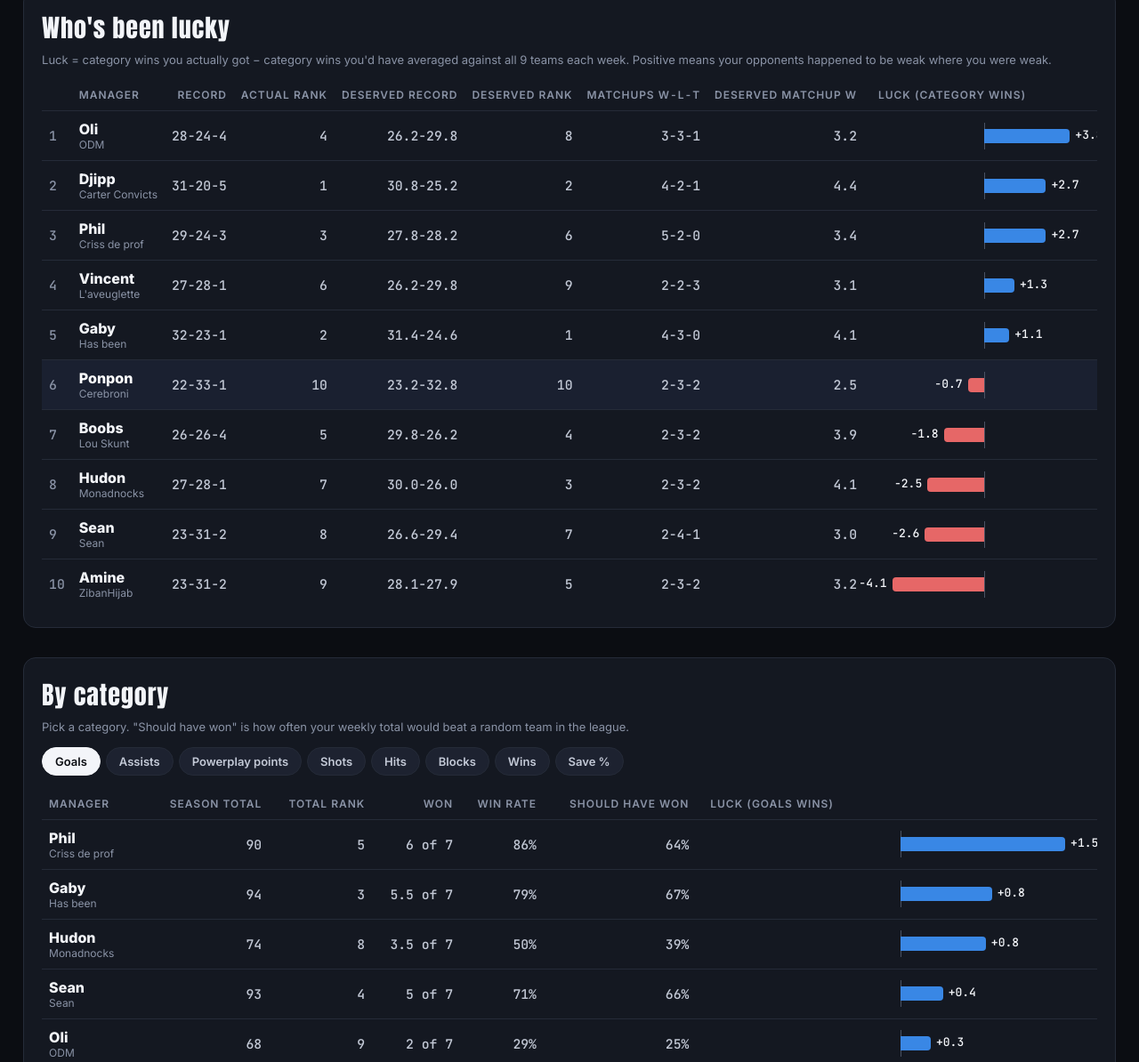
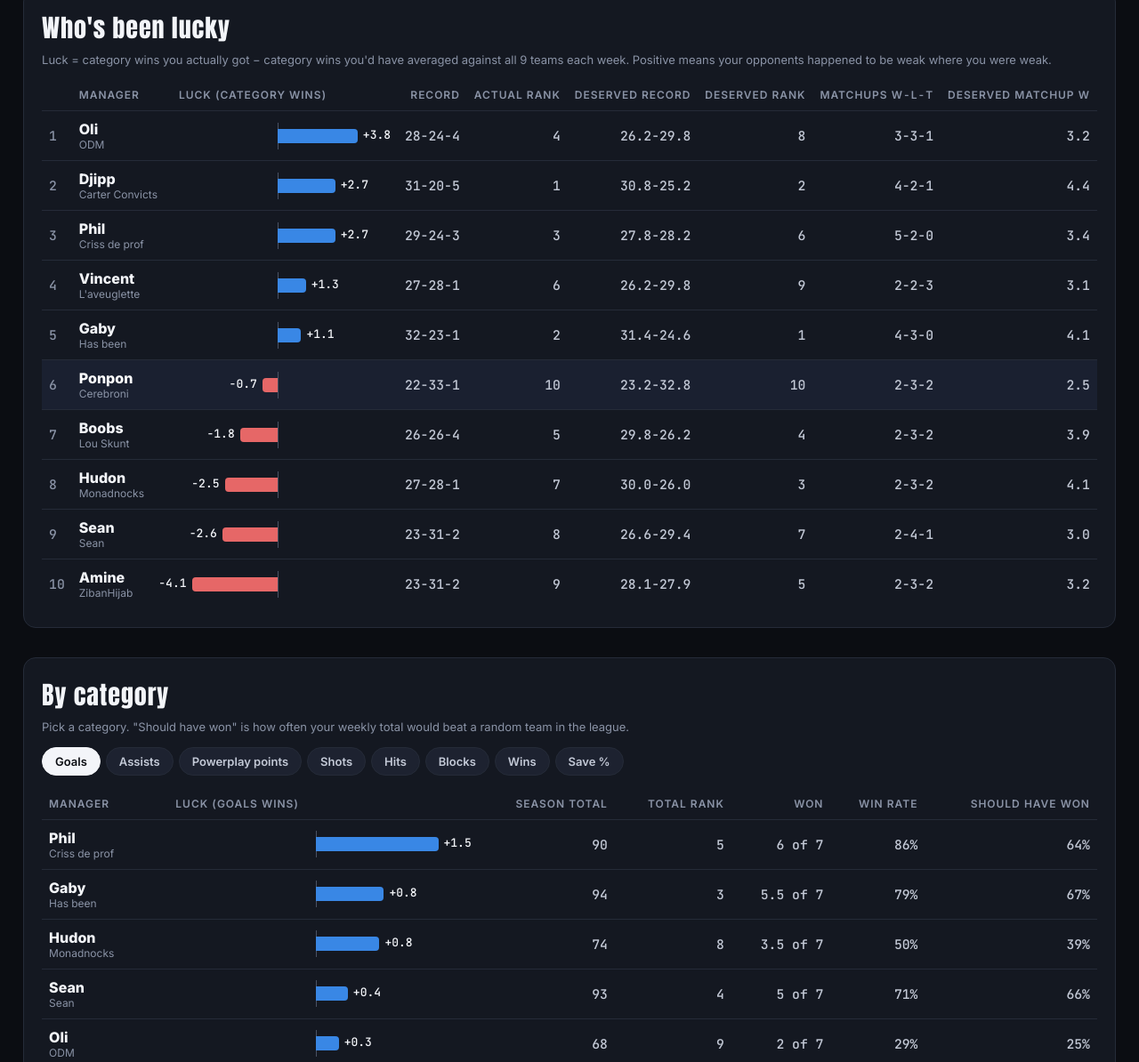
Before and after one commit to vincentlesperance-stack/scoreboard, a plain HTML site: page luck.html in a window 1280 px wide. Shown: the part 374-1568 px from the top of the page at 89% size. Drawn offline with Linux system fonts and the light colour scheme.

Commit message:
Luck page: put luck bars next to names
Co-Authored-By: Claude Opus 5.5 <noreply@anthropic.com>
Claude-Session: https://claude.ai/code/session_01MJLzL6Ukf2tZ3zki2L43Tw

```diff
--- a/luck.html
+++ b/luck.html
@@ -45,7 +45,7 @@
   .scroll{overflow-x:auto}
 
   /* diverging bar */
-  td.barcell{width:38%;min-width:220px;padding-left:16px}
+  td.barcell{width:30%;min-width:200px;padding-left:16px;padding-right:24px}
   .dbar{position:relative;height:22px}
   .dbar .axis{position:absolute;left:50%;top:-4px;bottom:-4px;width:1px;background:#4a5263}
   .dbar .b{position:absolute;top:3px;height:16px;border-radius:0 4px 4px 0}
@@ -170,14 +170,13 @@ fetch("luck.json?ts="+Date.now(),{cache:"no-store"}).then(r=>r.json()).then(D=>{
   const byActual=[...T].sort((a,b)=>b.actual-a.actual).map(t=>t.team);
   const byExp=[...T].sort((a,b)=>b.expected-a.expected).map(t=>t.team);
   const tot=N*8;
-  document.getElementById("board").innerHTML=`<thead><tr><th class="l"></th><th class="l">Manager</th><th>Record</th><th>Actual rank</th><th>Deserved record</th><th>Deserved rank</th><th>Matchups W-L-T</th><th>Deserved matchup W</th><th class="l" style="padding-left:16px">Luck (category wins)</th></tr></thead><tbody>`+
+  document.getElementById("board").innerHTML=`<thead><tr><th class="l"></th><th class="l">Manager</th><th class="l" style="padding-left:16px">Luck (category wins)</th><th>Record</th><th>Actual rank</th><th>Deserved record</th><th>Deserved rank</th><th>Matchups W-L-T</th><th>Deserved matchup W</th></tr></thead><tbody>`+
    sorted.map((t,i)=>{
      const ew=t.expected, el=tot-ew;
-     return `<tr class="${t.team===ME?"me":""}"><td class="rank l">${i+1}</td><td class="who l">${t.manager}<span>${t.team}</span></td>
+     return `<tr class="${t.team===ME?"me":""}"><td class="rank l">${i+1}</td><td class="who l">${t.manager}<span>${t.team}</span></td><td class="barcell">${dbar(t.luck,max)}</td>
       <td>${t.record}</td><td>${byActual.indexOf(t.team)+1}</td>
       <td>${ew.toFixed(1)}-${el.toFixed(1)}</td><td>${byExp.indexOf(t.team)+1}</td>
-      <td>${t.matchRecord}</td><td>${t.expMatch.toFixed(1)}</td>
-      <td class="barcell">${dbar(t.luck,max)}</td></tr>`;}).join("")+"</tbody>";
+      <td>${t.matchRecord}</td><td>${t.expMatch.toFixed(1)}</td></tr>`;}).join("")+"</tbody>";
 
   // category explorer
   const tabs=document.getElementById("tabs");
@@ -187,9 +186,9 @@ fetch("luck.json?ts="+Date.now(),{cache:"no-store"}).then(r=>r.json()).then(D=>{
     const rows=T.map(t=>({t,tot:t.totals[c],act:t.catActual[c]/N,exp:t.catExpected[c]/N,luck:t.catLuck[c]})).sort((a,b)=>b.luck-a.luck);
     const m=Math.max(...rows.map(r=>Math.abs(r.luck)),1)*1.15;
     const totRank=[...rows].sort((a,b)=>b.tot-a.tot).map(r=>r.t.team);
-    document.getElementById("cat").innerHTML=`<thead><tr><th class="l">Manager</th><th>${c==="SV%"?"Season SV%":"Season total"}</th><th>Total rank</th><th>Won</th><th>Win rate</th><th>Should have won</th><th class="l" style="padding-left:16px">Luck (${CATNAME[c].toLowerCase()} wins)</th></tr></thead><tbody>`+
-      rows.map(r=>`<tr class="${r.t.team===ME?"me":""}"><td class="who l">${r.t.manager}<span>${r.t.team}</span></td><td>${fmtTot(c,r.tot)}</td><td>${totRank.indexOf(r.t.team)+1}</td>
-        <td>${(r.act*N).toFixed(r.act*N%1?1:0)} of ${N}</td><td>${pct(r.act)}</td><td>${pct(r.exp)}</td><td class="barcell">${dbar(r.luck,m)}</td></tr>`).join("")+"</tbody>";
+    document.getElementById("cat").innerHTML=`<thead><tr><th class="l">Manager</th><th class="l" style="padding-left:16px">Luck (${CATNAME[c].toLowerCase()} wins)</th><th>${c==="SV%"?"Season SV%":"Season total"}</th><th>Total rank</th><th>Won</th><th>Win rate</th><th>Should have won</th></tr></thead><tbody>`+
+      rows.map(r=>`<tr class="${r.t.team===ME?"me":""}"><td class="who l">${r.t.manager}<span>${r.t.team}</span></td><td class="barcell">${dbar(r.luck,m)}</td><td>${fmtTot(c,r.tot)}</td><td>${totRank.indexOf(r.t.team)+1}</td>
+        <td>${(r.act*N).toFixed(r.act*N%1?1:0)} of ${N}</td><td>${pct(r.act)}</td><td>${pct(r.exp)}</td></tr>`).join("")+"</tbody>";
     // callout: biggest gap between total rank and win rate
     const lk=rows[0], ul=rows[rows.length-1];
     document.getElementById("callout").innerHTML=
```
